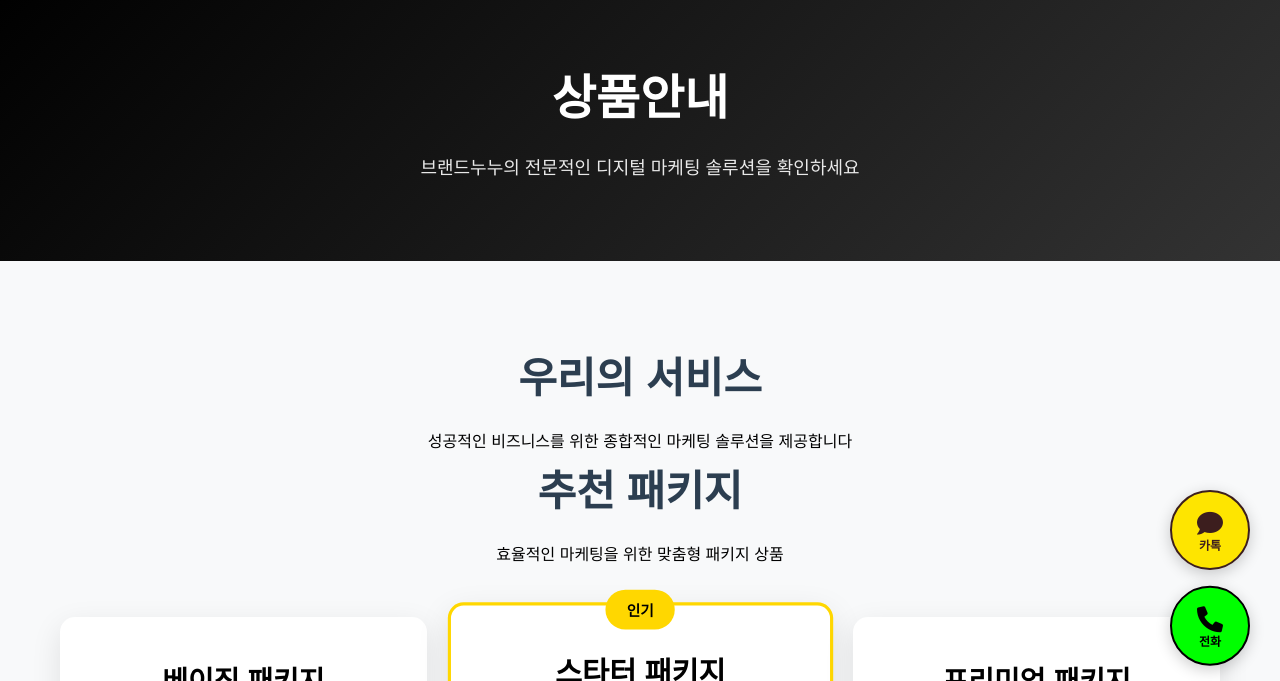
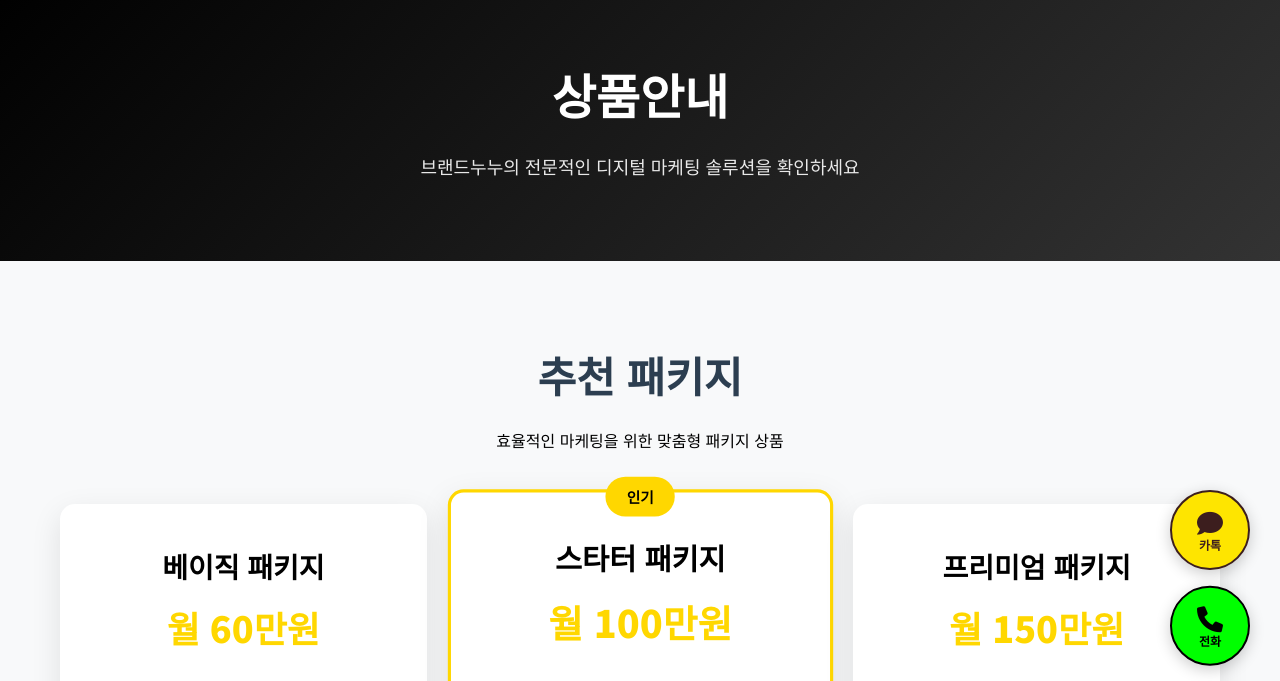
Before and after one commit to alltk/alltk.github.io, a plain HTML site: page product.html in a window 1280 px wide. Shown: the part 104-785 px from the top of the page. Drawn offline with Linux system fonts and the light colour scheme.

Commit message:
Update product.html

```diff
--- a/product.html
+++ b/product.html
@@ -62,10 +62,6 @@
 
     <!-- 패키지 상품 섹션 -->
     <section class="package-section">
-        <div class="section-header" style="text-align: center;">
-            <h3>우리의 서비스</h3>
-            <p>성공적인 비즈니스를 위한 종합적인 마케팅 솔루션을 제공합니다</p>
-        </div>
         <div class="container">
             <div class="section-header" style="text-align: center;">
                 <h3>추천 패키지</h3>
```
